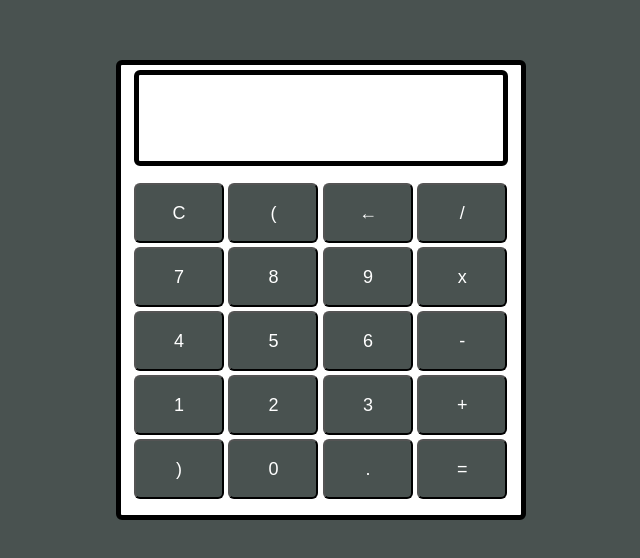
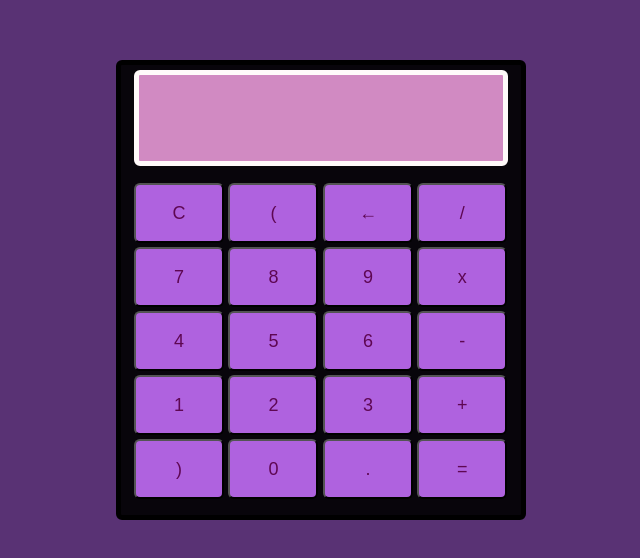
Before and after one commit to Dudinha0306/calculadora, a plain HTML site: page index.html in a window 1280 px wide. Shown: the part 110-668 px from the top of the page, without its empty margins (319-959 px from the left). Drawn offline with Linux system fonts and the light colour scheme.

Commit message:
mudanças

```diff
--- a/style.css
+++ b/style.css
@@ -7,14 +7,14 @@
  .main{
     width: 400px;
     height: 450px;
-    background-color: white;
+    background-color: rgba(0, 0, 0, 0.904);
     position: absolute;
     border: 5px solid black;
     border-radius: 6px;
  }
 
  body{
-   background-color: #495250;
+   background-color: #593274;
    display: grid;
    height: 100vh;
    place-items: center;
@@ -29,11 +29,12 @@
     padding: 3px 6px;
     outline: none;
     font-size: 40px;
-    border: 5px solid black;
+    border: 5px solid;
+    background-color: rgb(209, 138, 194);
     display: flex;
     margin: auto;
     border-radius: 6px;
-    color: black;
+    color: rgb(255, 250, 250);
  }
  .btn input[type='button']{
     width:90px;
@@ -46,11 +47,11 @@
     cursor: pointer;
     font-size: 18px;
     transition: 0.5s;
-    background-color: #495250;
+    background-color: #af62df;
     border-radius: 6px;
-    color: white;
+    color: rgb(94, 7, 82);
  }
  .btn input[type='button']:hover{
     background-color: black;
-    color: white;
+    color: rgb(122, 3, 83);
  }
```
